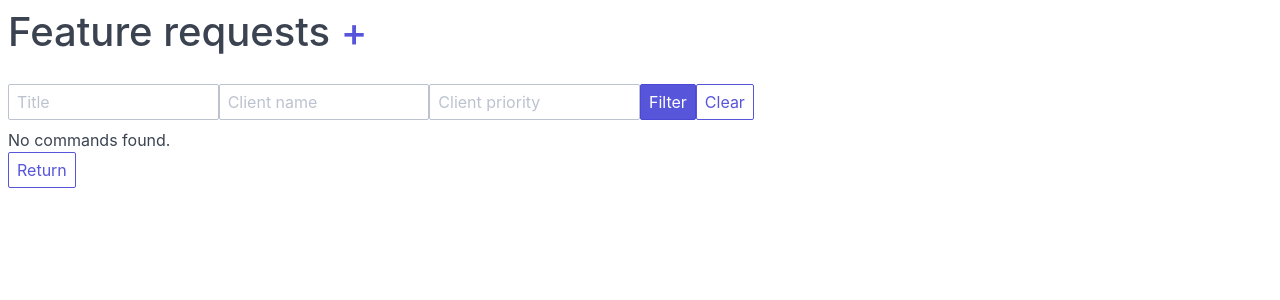
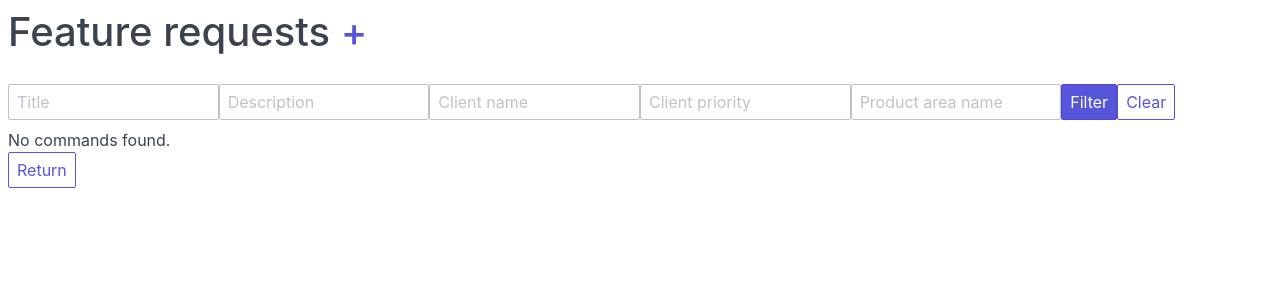
Before and after one commit to spapas/feature-requests, a Flask app: page /feature_requests/view/ in a window 1280 px wide. Shown: the part 60-360 px from the top of the page. Run offline with Flask 2, Linux system fonts and the light colour scheme; data that the repository does not hold is empty.

Commit message:
Implement filters

```diff
--- a/core/templates/feature_requests.html
+++ b/core/templates/feature_requests.html
@@ -6,13 +6,19 @@
   <form class='form-horizontal' method='GET'>
     <div class="form-group">
       <div class="col-2 col-sm-6">
-        <input class="form-input" type="text" name="title" id="title" placeholder="Title" value={{ request.args.title }}>
+        <input class="form-input" type="text" name="title" id="title" placeholder="Title" value='{{ request.args.title }}'>
       </div>
       <div class="col-2 col-sm-6">
-        <input class="form-input" type="text" name="client" id="client" placeholder="Client name">
+        <input class="form-input" type="text" name="description" id="description" placeholder="Description" value='{{ request.args.description }}'>
       </div>
       <div class="col-2 col-sm-6">
-        <input class="form-input" type="text" name="client_priority" id="client_priority" placeholder="Client priority" value={{ request.args.client_priority }}>
+        <input class="form-input" type="text" name="client" id="client" placeholder="Client name" value='{{ request.args.client }}'>
+      </div>
+      <div class="col-2 col-sm-6">
+        <input class="form-input" type="text" name="client_priority" id="client_priority" placeholder="Client priority" value='{{ request.args.client_priority }}'>
+      </div>
+      <div class="col-2 col-sm-6">
+        <input class="form-input" type="text" name="product_area" id="product_area" placeholder="Product area name" value='{{ request.args.product_area }}'>
       </div>
       <input type='submit' class='btn btn-primary' value='Filter'>
       <a href="{{ url_for('feature_requests_view') }}" class='btn btn-default'>Clear</a>
--- a/core/views.py
+++ b/core/views.py
@@ -1,6 +1,6 @@
 from . import app, db as db
 from flask import render_template, request, flash, redirect, url_for
-from .forms import FeatureRequestForm
+from .forms import FeatureRequestForm, Client, ProductArea
 from .util import get_or_404
 from .models import FeatureRequest
 
@@ -17,16 +17,28 @@ def about_view():
 
 @app.route("/feature_requests/view/")
 def feature_requests_view():
-    title = request.args.get('title')
-    client = request.args.get('client')
-    client_priority = request.args.get('client_priority')
-    description = request.args.get('description')
-    product_area = request.args.get('product_area')
+    title = request.args.get("title")
+    client = request.args.get("client")
+    client_priority = request.args.get("client_priority")
+    description = request.args.get("description")
+    product_area = request.args.get("product_area")
     feature_requests = FeatureRequest.query
     if title:
         feature_requests = feature_requests.filter(FeatureRequest.title.contains(title))
+    if description:
+        feature_requests = feature_requests.filter(
+            FeatureRequest.description.contains(description)
+        )
     if client_priority:
         feature_requests = feature_requests.filter_by(client_priority=client_priority)
+    if client:
+        feature_requests = feature_requests.filter(
+            FeatureRequest.client_id == Client.id
+        ).filter(Client.name.contains(client))
+    if product_area:
+        feature_requests = feature_requests.filter(
+            FeatureRequest.product_area_id == ProductArea.id
+        ).filter(ProductArea.name.contains(product_area))
 
     feature_requests = feature_requests.all()
     return render_template("feature_requests.html", feature_requests=feature_requests)
@@ -61,16 +73,14 @@ def feature_requests_update(feature_request_id):
             FeatureRequest.query.filter(
                 FeatureRequest.client_priority == form.data["client_priority"],
                 FeatureRequest.id != fr.id,
-                FeatureRequest.client_id == form.data['client'].id,
+                FeatureRequest.client_id == form.data["client"].id,
             ).exists()
         ).scalar():
             FeatureRequest.query.filter(
                 FeatureRequest.client_priority >= form.data["client_priority"],
                 FeatureRequest.id != fr.id,
-                FeatureRequest.client_id == form.data['client'].id,
-            ).update(
-                {"client_priority": FeatureRequest.client_priority+1}
-            )
+                FeatureRequest.client_id == form.data["client"].id,
+            ).update({"client_priority": FeatureRequest.client_priority + 1})
 
         fr.title = form.data["title"]
         fr.description = form.data["description"]
```
